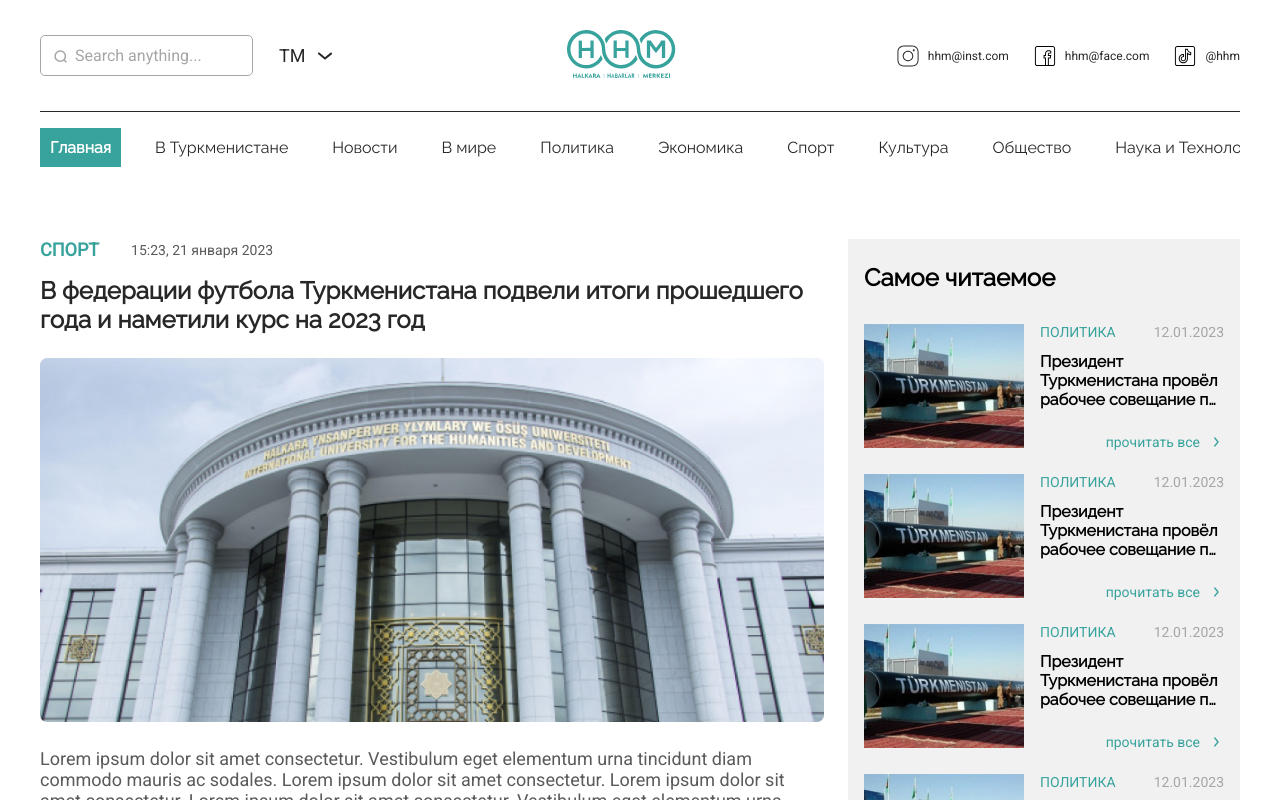
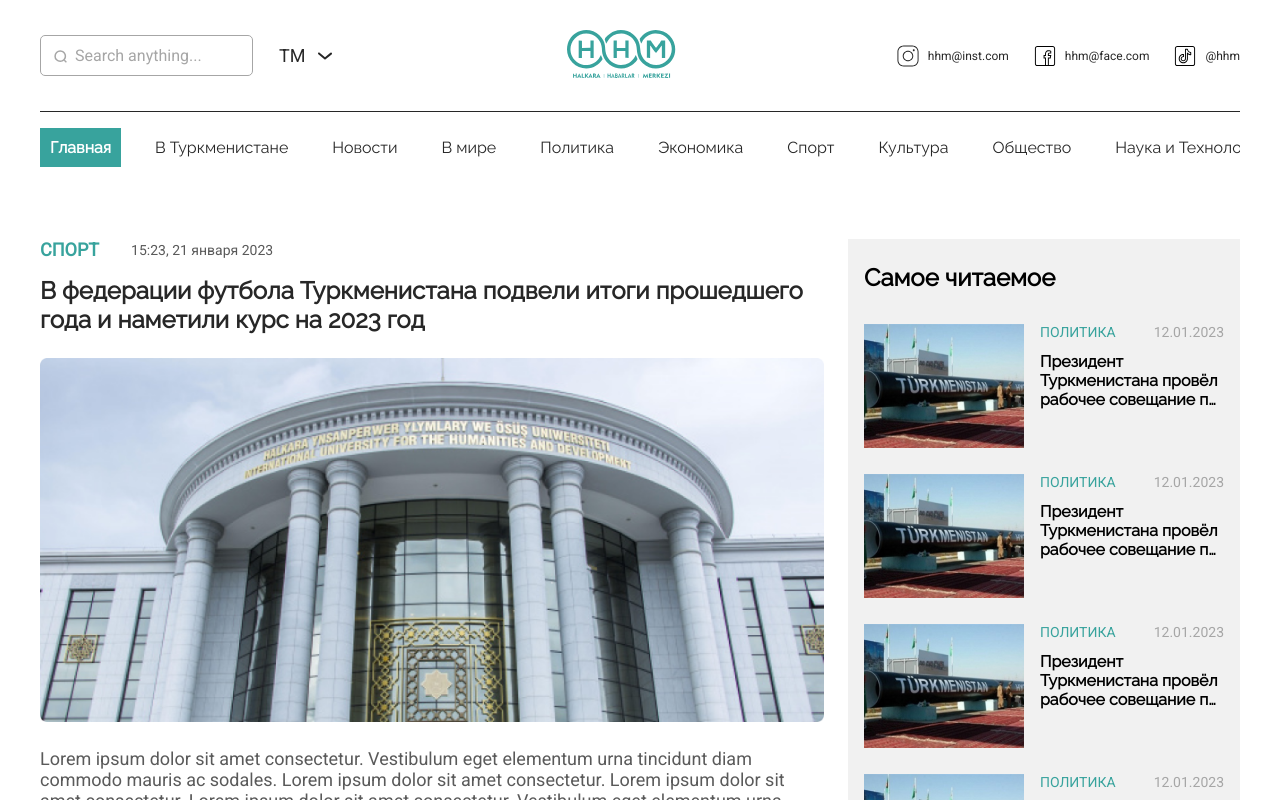
Before and after one commit to VividTruthKeeper/hhm-client, a React (Vite) app: page /news/1 in a window 1280 px wide. Shown: the top 800 px of the page. Built offline with nearby package versions, Linux system fonts and the light colour scheme.

Commit message:
aside news corrected

```diff
--- a/src/components/aside/AsideNews.tsx
+++ b/src/components/aside/AsideNews.tsx
@@ -1,44 +1,41 @@
 // Modules
-import { Link } from "react-router-dom";
-import { LazyLoadImage } from "react-lazy-load-image-component";
+import { Link } from 'react-router-dom';
+import { LazyLoadImage } from 'react-lazy-load-image-component';
 // Images
-import { ReactComponent as ArrRight } from "../../assets/icons/arrow-right.svg";
+import { ReactComponent as ArrRight } from '../../assets/icons/arrow-right.svg';
 // Components
-import NewsCategory from "../global/NewsCategory";
-import NewsDate from "../global/NewsDate";
+import NewsCategory from '../global/NewsCategory';
+import NewsDate from '../global/NewsDate';
 
 interface Props {
   title: string;
   date: string;
   img: string;
+  category: string;
+  link: string;
 }
 
-const AsideNews = ({ title, date, img }: Props) => {
+const AsideNews = ({ title, date, img, category, link }: Props) => {
   return (
-    <div className="aside-news">
+    <Link to={link} className="aside-news">
       <div className="aside-news-wrapper">
         <div className="aside-news-image">
-          <LazyLoadImage
-            src={img}
-            alt="image"
-            useIntersectionObserver
-            effect="blur"
-          />
+          <LazyLoadImage src={img} alt="image" useIntersectionObserver effect="blur" />
         </div>
         <div className="aside-news-info">
           <div className="aside-news-info-inner">
             <div className="aside-news-status">
-              <NewsCategory title="политика" />
+              <NewsCategory title={category} />
               <NewsDate date={date} />
             </div>
             <h2 className="aside-news-title">{title}</h2>
           </div>
-          <Link to={`/news/1`} className="aside-news-link">
+          {/* <Link to={link} className="aside-news-link">
             <span>прочитать все</span> <ArrRight />
-          </Link>
+          </Link> */}
         </div>
       </div>
-    </div>
+    </Link>
   );
 };
 
```
